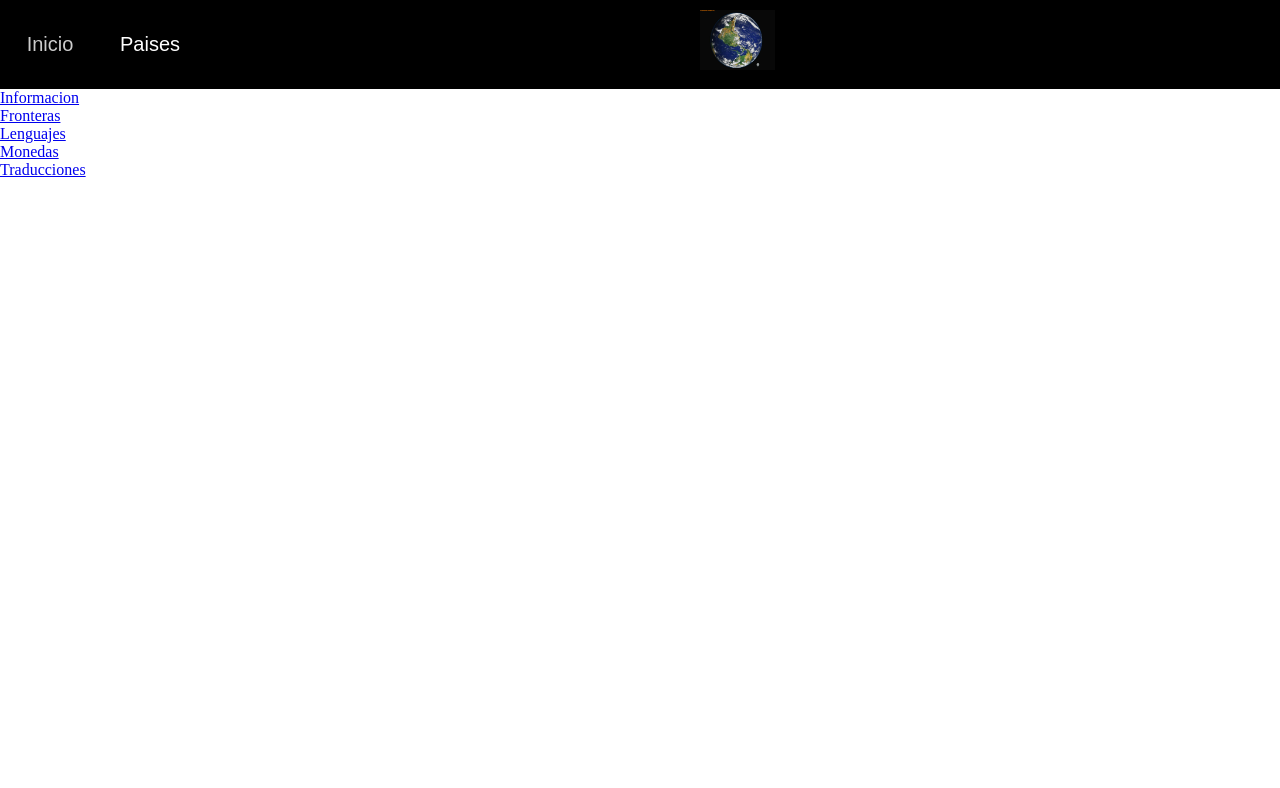
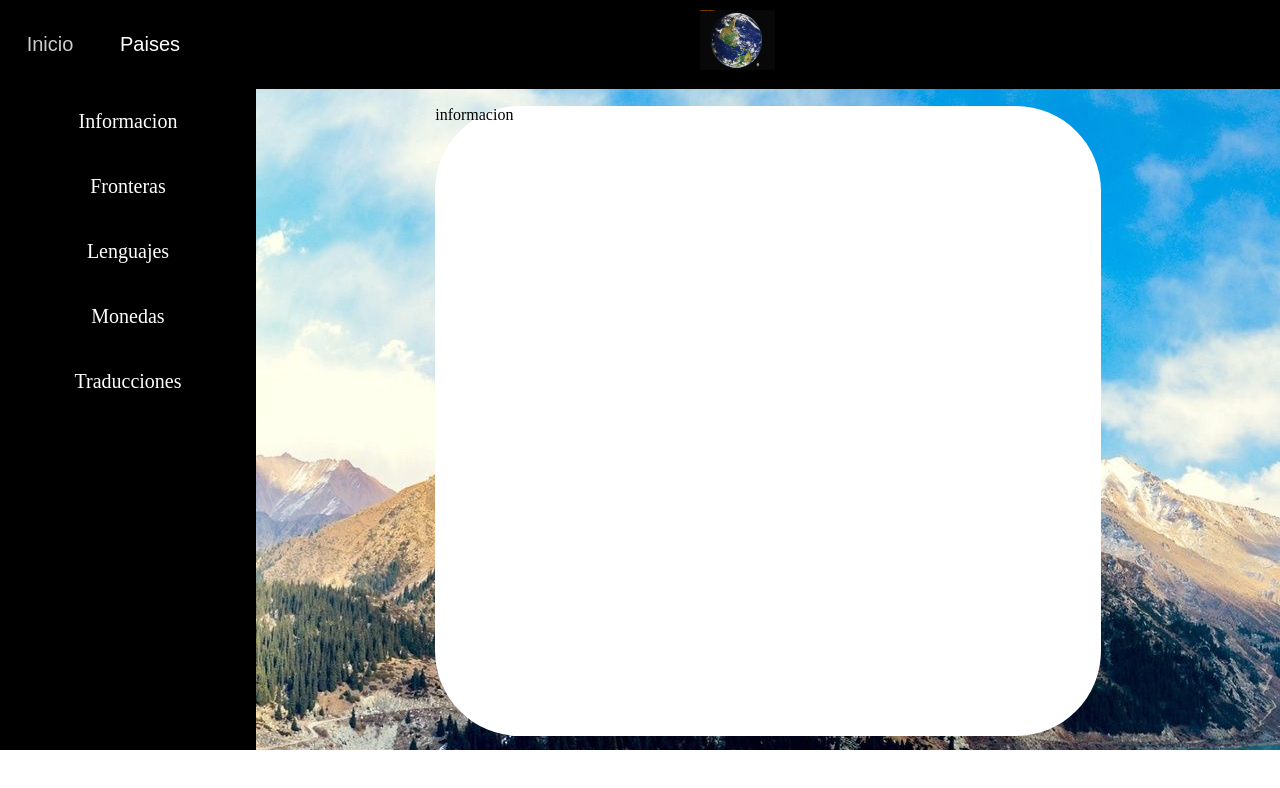
Before and after one commit to Cristian221097/Paises, an Angular app: page /Pais/1 in a window 1280 px wide. Shown: the top 788 px of the page. Built offline with nearby package versions, Linux system fonts and the light colour scheme; no server answers.

Commit message:
maquetando menu lateral de pais y informacion

```diff
--- a/src/app/Componentes/informacion/informacion.component.html
+++ b/src/app/Componentes/informacion/informacion.component.html
@@ -1 +1,6 @@
-<p>informacion works!</p>
+<div class="ContenidoInformacion">
+    <div class="contenedorInformacionPais">
+        informacion
+    </div>
+
+</div>
--- a/src/app/Componentes/pais/pais.component.html
+++ b/src/app/Componentes/pais/pais.component.html
@@ -1,8 +1,4 @@
-<div *ngIf="pais">
 
-    <h1>{{pais.name}}</h1>
-
-</div>
 
 <div id="menuInformaciones">
     <ul>
--- a/src/app/app-routing.module.ts
+++ b/src/app/app-routing.module.ts
@@ -16,6 +16,7 @@ const routes: Routes = [
   {path:'Inicio',component:InicioComponent},
   {path:'Pais/:nombre',component:PaisComponent,children:[
 
+    {path:'',component:InformacionComponent},
     {path:'Informacion',component:InformacionComponent},
     {path:'Fronteras',component:FronterasComponent},
     {path:'Lenguajes',component:LeguanjesComponent},
--- a/src/assets/styles.css
+++ b/src/assets/styles.css
@@ -176,3 +176,78 @@
     font-style: normal;
     font-family: arial;
 }
+
+/*menu de informacion pais*/
+
+#menuInformaciones
+{
+    float: left;
+    width: 20%;
+    height:661px;
+    background-color: black;
+}
+
+#menuInformaciones ul
+{
+    width: 100%;
+    height: 100%;
+    list-style: none;
+}
+
+#menuInformaciones ul a
+{
+    text-align: center;
+    text-decoration: none;
+    font-size: 20px;
+    color: white;
+
+
+}
+
+#menuInformaciones ul a li
+{
+    height: 65px;
+    line-height: 65px;
+}
+
+#menuInformaciones ul a:hover
+{
+    color: black;
+    transition: all 100ms;
+
+}
+
+#menuInformaciones ul a:hover li
+{
+   background-color: white;
+   transition: all 300ms;
+
+
+}
+
+#menuInformaciones:hover
+{
+    box-shadow: 0px 0px 15px white inset;
+}
+
+/*informacion del pais*/
+
+.ContenidoInformacion
+{
+    float: right;
+    width: 80%;
+    background-color: tomato;
+    height: 661px;
+    background: url('./img/img1.jpg');
+}
+
+
+.contenedorInformacionPais
+{
+        width: 65%;
+        height: 630px;
+        background-color: white;
+        margin: 0px auto;
+        margin-top: 17px;
+        border-radius: 85px;
+}
```
Also changed, not shown: src/assets/img/informacion.png (added).
